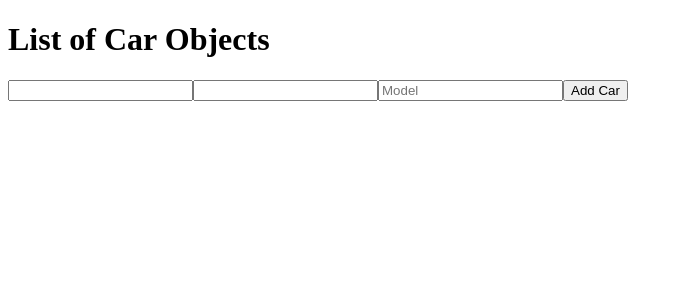
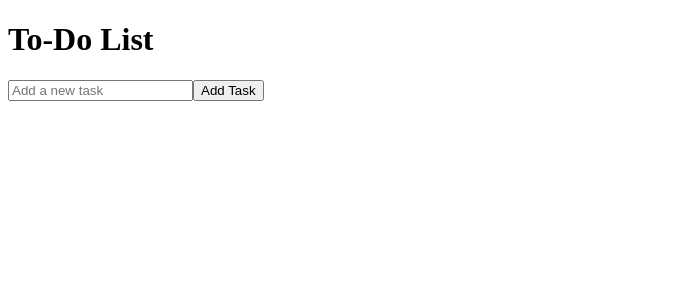
Before and after one commit to Owinyo-dev/MYFIRSTREACTAPP, a React (Vite) app in the folder my-react-app/: page / in a window 1280 px wide. Shown: the top 300 px of the page, without its empty margins (0-683 px from the left). Built offline with nearby package versions, Linux system fonts and the light colour scheme.

Commit message:
ToDoList

```diff
--- a/my-react-app/src/App.jsx
+++ b/my-react-app/src/App.jsx
@@ -1,8 +1,8 @@
-import CarObject from "./CarObject.jsx";
+import ToDoList from "./To-DoList.jsx";
 function App() {
   return (
     <>
-      <CarObject />
+      <ToDoList />
     </>
   );
 }
--- /dev/null
+++ b/my-react-app/src/To-DoList.jsx
@@ -0,0 +1,39 @@
+import React, { useState } from "react";
+
+function ToDoList() {
+  const [task, setTask] = useState([]);
+  const [newTask, setNewTask] = useState("");
+  function handleInputTask(event) {
+    setNewTask(event.target.value);
+  }
+  function handleAddTask() {
+    if (newTask.trim() !== "") {
+      setTask((t) => [...t, newTask]);
+      setNewTask("");
+    }
+  }
+  function handleDelete(index) {
+    setTask((t) => t.filter((_, i) => i !== index));
+  }
+  return (
+    <div>
+      <h1>To-Do List</h1>
+      <ol>
+        {task.map((task, index) => (
+          <li key={index}>
+            <span>{task}</span>
+            <button onClick={() => handleDelete(index)}>Delete</button>
+          </li>
+        ))}
+      </ol>
+      <input
+        type="text"
+        value={newTask}
+        placeholder="Add a new task"
+        onChange={handleInputTask}
+      />
+      <button onClick={handleAddTask}>Add Task</button>
+    </div>
+  );
+}
+export default ToDoList;
```
